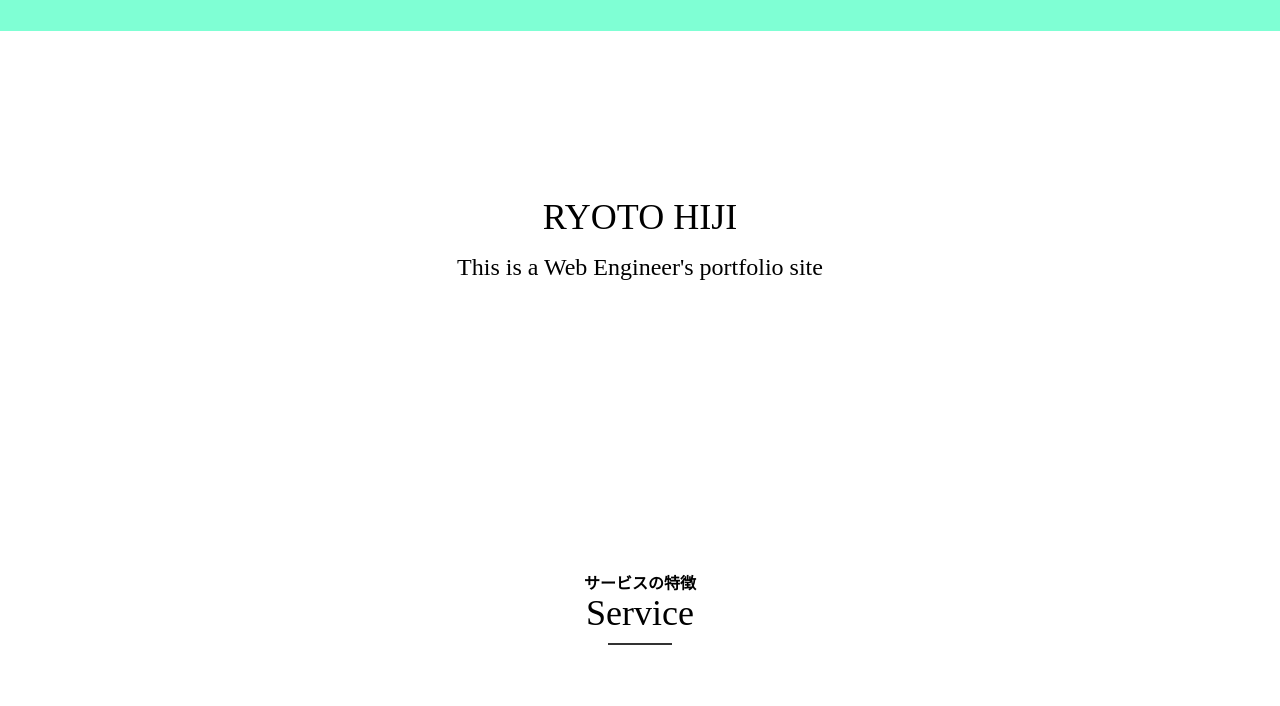
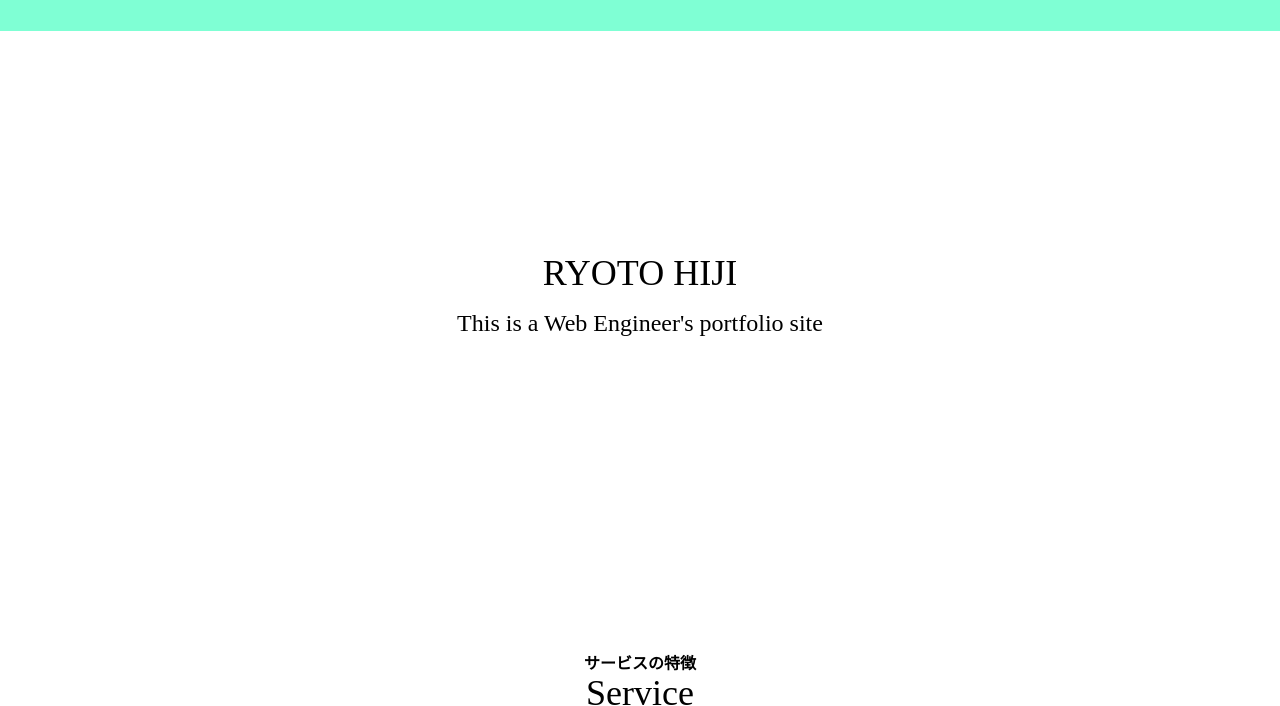
Before and after one commit to tumujidenka/portfolio_ryotohiji, a plain HTML site: page index.html in a window 1280 px wide. Shown: the part 65-771 px from the top of the page. Drawn offline with Linux system fonts and the light colour scheme; a web font is replaced by a local one.

Commit message:
mainvisualの高さ調整(背景の高さとのバランス)

```diff
--- a/asset/css/scss/main/_main-visual.scss
+++ b/asset/css/scss/main/_main-visual.scss
@@ -2,9 +2,9 @@
 
 .main-visual{
     width: 100vw;
-    height:640px;
+    height:90vh;
     padding-top:var.$spacing-7;
-    padding-bottom: var.$spacing-8;
+    padding-bottom: var.$spacing-7;
     display: flex;
     flex-direction: column;
     justify-content: center;
```
Also changed, not shown: asset/css/styles.css, 1 other file.
